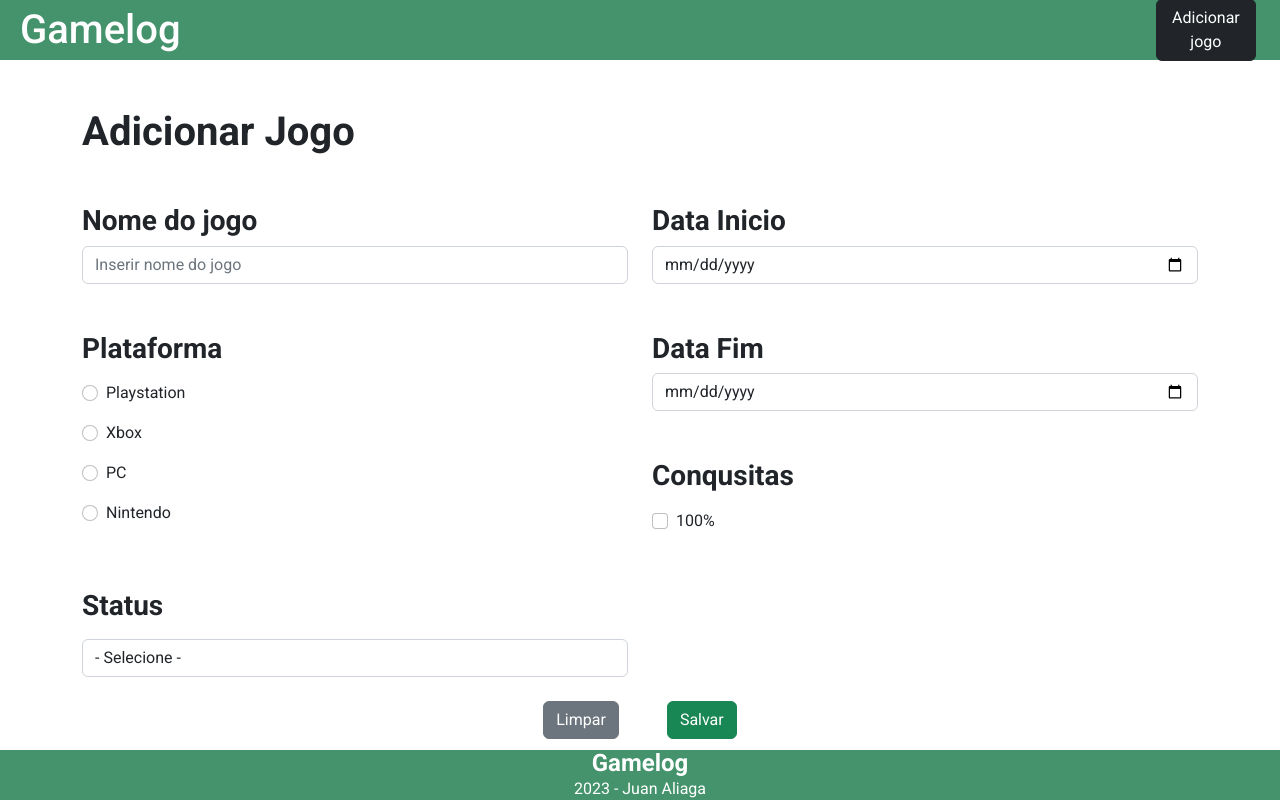
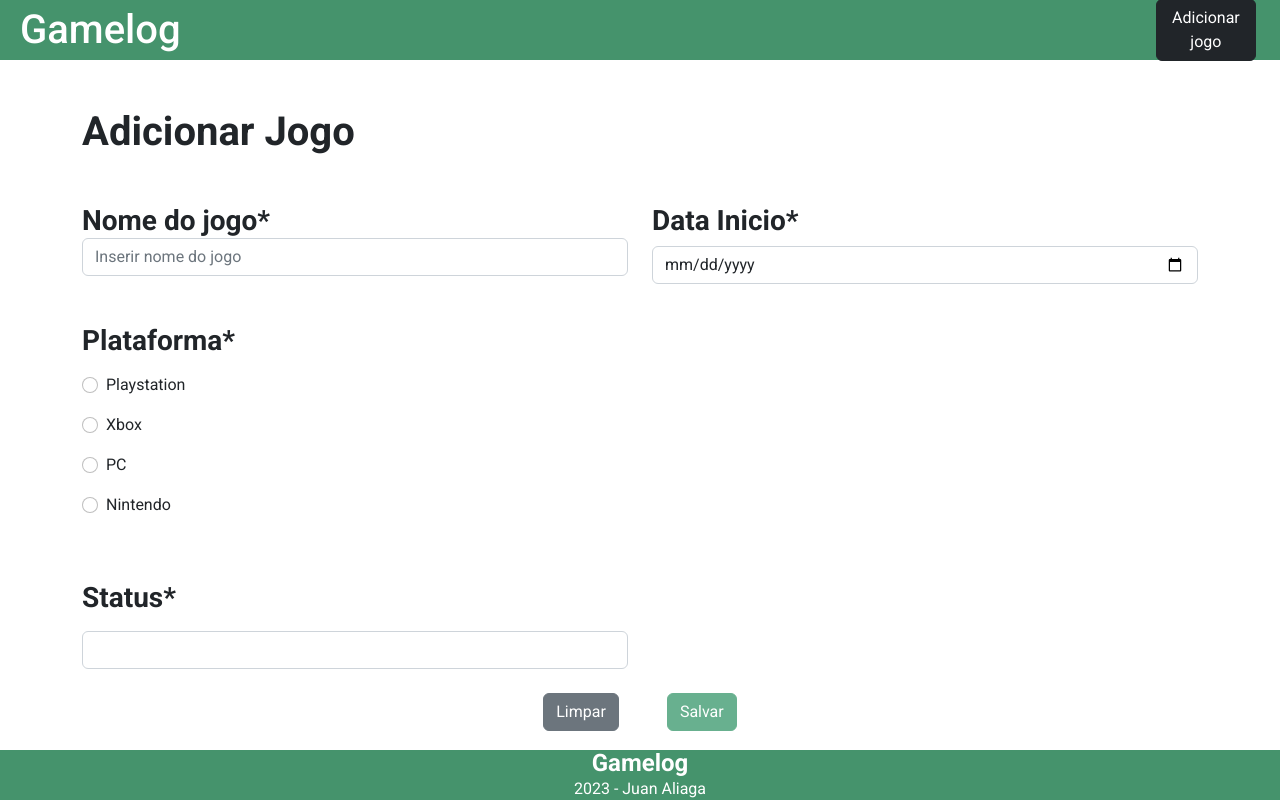
Before and after one commit to aliagajuan/gamelog-project-web, an Angular app: page /adicionar-jogo in a window 1280 px wide. Built offline with nearby package versions, Linux system fonts and the light colour scheme.

Commit message:
Validacoes no formulario, salvar entidade
melhorias no card game, entidade jogo, formulario

```diff
--- a/src/app/components/card-game/card-game.component.html
+++ b/src/app/components/card-game/card-game.component.html
@@ -1,8 +1,8 @@
 <div class="card-container" >
     <h3>{{this.jogo.nome}}</h3>
     <p class="card-description">
-        Data Inicio: {{this.dataInicio}}<br>
-        Data Fim: {{this.dataFim}}<br>
+        Data Inicio: {{this.jogo._dataInicio.toLocaleString()}}<br>
+        Data Fim: {{this.jogo._dataFim.toLocaleString()}}<br>
         Plataforma: {{this.jogo.plataforma}}<br>
         Status: {{this.jogo.status}}
     </p>
--- a/src/app/components/card-game/card-game.component.scss
+++ b/src/app/components/card-game/card-game.component.scss
@@ -3,7 +3,7 @@
     border: 2px solid #BBB6B6;
     border-radius: 5%;
     width: 290px;
-    height: 220px;
+    height: 250px;
     margin: 0.25em;
     h3{
         white-space: nowrap;
--- a/src/app/components/card-game/card-game.component.ts
+++ b/src/app/components/card-game/card-game.component.ts
@@ -15,16 +15,4 @@ export class CardGameComponent {
 
   }
 
-  convertDate(date:Date){
-    var dd = String(date.getDate()).padStart(2, '0');
-    var mm = String(date.getMonth() + 1).padStart(2, '0');
-    var yyyy = date.getFullYear();
-    let dateFormat = mm + '/' + dd + '/' + yyyy;
-    return dateFormat;
-  }
-
-  ngOnInit(){
-    this.dataInicio = this.convertDate(this.jogo.dataInicio)
-    this.dataFim = this.convertDate(this.jogo.dataFim)
-  }
 }
--- a/src/app/components/form-jogo/form-jogo.component.html
+++ b/src/app/components/form-jogo/form-jogo.component.html
@@ -1,51 +1,57 @@
 
 <div class="form-group mt-5">
-    <form #form="ngForm" (ngSubmit)="onSubmit()">
+    <form #form="ngForm" class="needs-validation"(ngSubmit)="onSubmit()">
         <div class="row">
             <div class="col">
-                <label for="nomeJogo"><h3>Nome do jogo</h3></label>
-                <input type="text" class="form-control mt-2" id="nome" name="nome" [(ngModel)]="this.jogo.nome" placeholder="Inserir nome do jogo" required="">
+                <label for="nomeJogo"><h3>Nome do jogo*</h3></label>
+                <input type="text" class="form-control mt-2" id="nome" name="nome" class="form-control" [(ngModel)]="this.jogo.nome" placeholder="Inserir nome do jogo" required #nome="ngModel" pattern="^([A-Za-z0-9]\s?){3,40}$">
+                <div class="text-danger" [hidden]="!this.nome.invalid || this.nome.untouched">Campo obrigatorio</div>
                 <div class="plataforma-radio mt-5">
-                    <h3>Plataforma</h3>
-                    <div class="form-check mt-3">
-                        <input type="radio" class="form-check-input" id="plataformaPS" name="plataforma" [(ngModel)]="this.jogo.plataforma" value="Playstation" placeholder="Inserir nome do jogo">
+                    <h3>Plataforma*</h3>
+                    <div class="form-check mt-3" >
+                        <input type="radio" class="form-check-input" id="plataformaPS" name="plataforma" [(ngModel)]="this.jogo.plataforma" value="Playstation" required #plataforma="ngModel">
                         <label for="plataformaPS"><p>Playstation</p></label><br>
 
-                        <input type="radio" class="form-check-input" id="plataformaXbox" name="plataforma"  [(ngModel)]="this.jogo.plataforma" value="Xbox"placeholder="Inserir nome do jogo">
+                        <input type="radio" class="form-check-input" id="plataformaXbox" name="plataforma"  [(ngModel)]="this.jogo.plataforma" value="Xbox" required>
                         <label for="plataformaXbox"><p>Xbox</p></label><br>
 
-                        <input type="radio" class="form-check-input" id="plataformaPC" name="plataforma"  [(ngModel)]="this.jogo.plataforma" value="PC" placeholder="Inserir nome do jogo">
+                        <input type="radio" class="form-check-input" id="plataformaPC" name="plataforma"  [(ngModel)]="this.jogo.plataforma" value="PC"  required>
                         <label for="plataformaPC"><p>PC</p></label><br>
 
-                        <input type="radio" class="form-check-input" id="plataformaNintendo" name="plataforma"  [(ngModel)]="this.jogo.plataforma" value="Nintendo" placeholder="Inserir nome do jogo">
+                        <input type="radio" class="form-check-input" id="plataformaNintendo" name="plataforma"  [(ngModel)]="this.jogo.plataforma" value="Nintendo" required>
                         <label for="plataformaNintendo"><p>Nintendo</p></label>
+                        <div class="text-danger" [hidden]="!this.plataforma.invalid || this.plataforma.untouched">Selecione uma plataforma</div>
                     </div>
                 </div>
                 <div class="mt-5">
-                    <label for="status-dropdown"><h3>Status</h3></label>
-                    <select class="form-control mt-3" id="status-dropdown" name="status" [(ngModel)]="this.status" >
+                    <label for="status-dropdown"><h3>Status*</h3></label>
+                    <select class="form-control mt-3" id="status-dropdown" name="status" [(ngModel)]="this.jogo.status" required #status="ngModel">
                       <option disable selected value="">- Selecione -</option>
                       <option>Backlog</option>
                       <option>Jogando</option>
                       <option>Concluido</option>
                     </select>
+                    <div class="text-danger" [hidden]="!this.status.invalid || this.status.untouched">Selecione um status valido</div>
                   </div>
             </div>
             <div class="col">
-                <label for="dataInicio"><h3>Data Inicio</h3></label>
-                <input type="date" class="form-control mt-2" id="dataInicio" name="dataInicio" [(ngModel)]="this.jogo.dataInicio">
+                <label for="dataInicio"><h3>Data Inicio*</h3></label>
+                <input type="date" class="form-control mt-2" id="dataInicio" name="dataInicio" [(ngModel)]="this.jogo.dataInicio" required #dataInicio="ngModel">
+                <div class="text-danger" [hidden]="!this.dataInicio.invalid || this.dataInicio.untouched">Selecione uma data de inicio</div>
+                <div [hidden]="this.jogo.status!='Concluido'">
                 <label class="mt-5"for="dataFim"><h3>Data Fim</h3></label>
-                <input type="date" class="form-control mt-2" id="dataFim" name="dataFim" [(ngModel)]="this.jogo.dataFim">
-                <h3 class="mt-5">Conqusitas</h3>
+                <input type="date" class="form-control mt-2" id="dataFim" name="dataFim" [(ngModel)]="this.jogo.dataFim" #dataFim="ngModel">
+                <h3 class="mt-5">Conquistas</h3>
                 <div class="form-check  mt-3">
                     <input type="checkbox" class="form-check-input" id="conquistas" name="conquistas" [(ngModel)]="this.jogo.conquistas">
                     <label for="conquistas"><p>100%</p></label>
+                </div>
                 </div>
             </div>
         </div>
         <div class="d-flex justify-content-center">
             <button class="btn btn-secondary m-4" type="button" (click)="onReset()" >Limpar</button>
-            <button class="btn btn-success m-4" type="submit">Salvar</button>
+            <button class="btn btn-success m-4" type="submit" [disabled]="!form.valid">Salvar</button>
         </div>
     </form>
 </div>
--- a/src/app/components/form-jogo/form-jogo.component.scss
+++ b/src/app/components/form-jogo/form-jogo.component.scss
@@ -0,0 +1,4 @@
+.ng-invalid.ng-touched:not(form){
+    border: 1px solid;
+    color: red;
+}
--- a/src/app/components/form-jogo/form-jogo.component.ts
+++ b/src/app/components/form-jogo/form-jogo.component.ts
@@ -9,18 +9,26 @@ import { Jogo } from 'src/app/model/jogo';
 })
 export class FormJogoComponent {
   jogo:Jogo;
-  status:string="";
+
   constructor(){
     this.jogo = new Jogo()
   }
   onSubmit(){
-    this.jogo.status=this.status
+    let gamelist:Array<Jogo>
+    gamelist = JSON.parse(localStorage.getItem('gamelist')!);
+    this.jogo.id = gamelist.length + 1;
+    gamelist.push(this.jogo)
+
+    localStorage.setItem(`gamelist`,JSON.stringify(gamelist))
+    window.alert(`${this.jogo.nome} foi adicionado com sucesso!`)
+    /*this.jogo.status=this.status
     localStorage.setItem(`jogo`,JSON.stringify(this.jogo))
-    window.alert(`${this.jogo.nome} foi adicionado com sucesso!`)
-    this.jogo = new Jogo();
+
+    this.jogo = new Jogo();*/
   }
   onReset(){
     this.jogo = new Jogo();
+    this.jogo.status=""
   }
 
 }
--- a/src/app/edit-jogo-page/edit-jogo-page.component.html
+++ b/src/app/edit-jogo-page/edit-jogo-page.component.html
@@ -1,8 +1,8 @@
 <h2>{{this.jogoEditar.nome}}
 </h2>
 <p class="card-description">
-    Data Inicio: {{this.jogoEditar.dataInicio}}<br>
-    Data Fim: {{this.jogoEditar.dataFim}}<br>
+    Data Inicio: {{this.jogoEditar._dataInicio}}<br>
+    Data Fim: {{this.jogoEditar._dataFim}}<br>
     Plataforma: {{this.jogoEditar.plataforma}}<br>
     Status: {{this.jogoEditar.status}}
 </p>
--- a/src/app/home-page/home-page.component.ts
+++ b/src/app/home-page/home-page.component.ts
@@ -15,6 +15,10 @@ export class HomePageComponent {
   }
 
   ngOnInit(){
+    this.gamelist = JSON.parse(localStorage.getItem('gamelist')!);
+
+    if(this.gamelist==null){
+    this.gamelist = new Array<Jogo>()
     let jogo = new Jogo()
     jogo.nome="Final Fantasy";
     jogo.conquistas=true;
@@ -27,8 +31,8 @@ export class HomePageComponent {
     let jogo1 = new Jogo()
     jogo1.nome="Cyberpunk";
     jogo1.conquistas=true;
-    jogo1.dataInicio=new Date();
-    jogo1.dataFim=new Date();
+    jogo1._dataInicio=new Date();
+    jogo1._dataFim=new Date();
     jogo1.plataforma='PC';
     jogo1.status='Concluido';
     jogo1.id=2;
@@ -36,8 +40,8 @@ export class HomePageComponent {
     let jogo2 = new Jogo()
     jogo2.nome="Red Dead Redepmtion 2 - Complete Edition";
     jogo2.conquistas=true;
-    jogo2.dataInicio=new Date();
-    jogo2.dataFim=new Date();
+    jogo2._dataInicio=new Date();
+    jogo2._dataFim=new Date();
     jogo2.plataforma='PC';
     jogo2.status='Concluido';
     jogo2.id=3;
@@ -45,8 +49,8 @@ export class HomePageComponent {
     let jogo3 = new Jogo()
     jogo3.nome="Red Dead Redepmtion 2 - Complete Edition";
     jogo3.conquistas=true;
-    jogo3.dataInicio=new Date();
-    jogo3.dataFim=new Date();
+    jogo3._dataInicio=new Date();
+    jogo3._dataFim=new Date();
     jogo3.plataforma='PC';
     jogo3.status='Concluido';
     jogo3.id=4
@@ -56,8 +60,8 @@ export class HomePageComponent {
     this.gamelist.push(jogo2);
     this.gamelist.push(jogo3);
 
-    console.log(this.gamelist)
+    console.log(this.gamelist + " Lista iniciada para teste")
     localStorage.setItem(`gamelist`,JSON.stringify(this.gamelist))
-
+    }
   }
 }
--- a/src/app/model/jogo.ts
+++ b/src/app/model/jogo.ts
@@ -4,11 +4,20 @@ export class Jogo{
     plataforma?:string;
     status?:string;
     conquistas?:boolean;
-    dataInicio:Date;
-    dataFim:Date;
+    _dataInicio:Date;
+    _dataFim:Date;
 
     constructor(){
-        this.dataInicio = new Date()
-        this.dataFim = new Date()
+        this._dataInicio = new Date()
+        this._dataFim = new Date()
+    }
+
+
+    set dataInicio(date:Date){
+        this._dataInicio = date
+    }
+
+    set dataFim(date:Date){
+        this._dataFim = date
     }
 }
```
